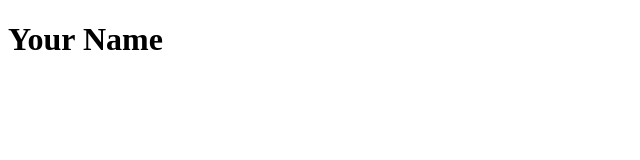
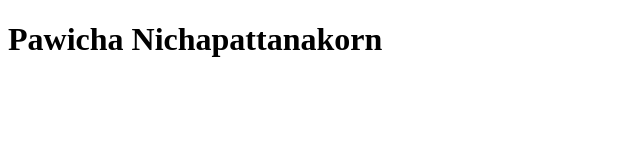
Before and after one commit to Pawicha7/myweb, a plain HTML site: page index.html in a window 1280 px wide. Shown: the whole page, without its empty margins (0-640 px from the left). Drawn offline with Linux system fonts and the light colour scheme.

Commit message:
Update index.html

```diff
--- a/index.html
+++ b/index.html
@@ -4,6 +4,6 @@
     <title>Print My Name</title>
 </head>
 <body>
-    <h1>Your Name</h1>
+    <h1>Pawicha Nichapattanakorn</h1>
 </body>
 </html>
```
